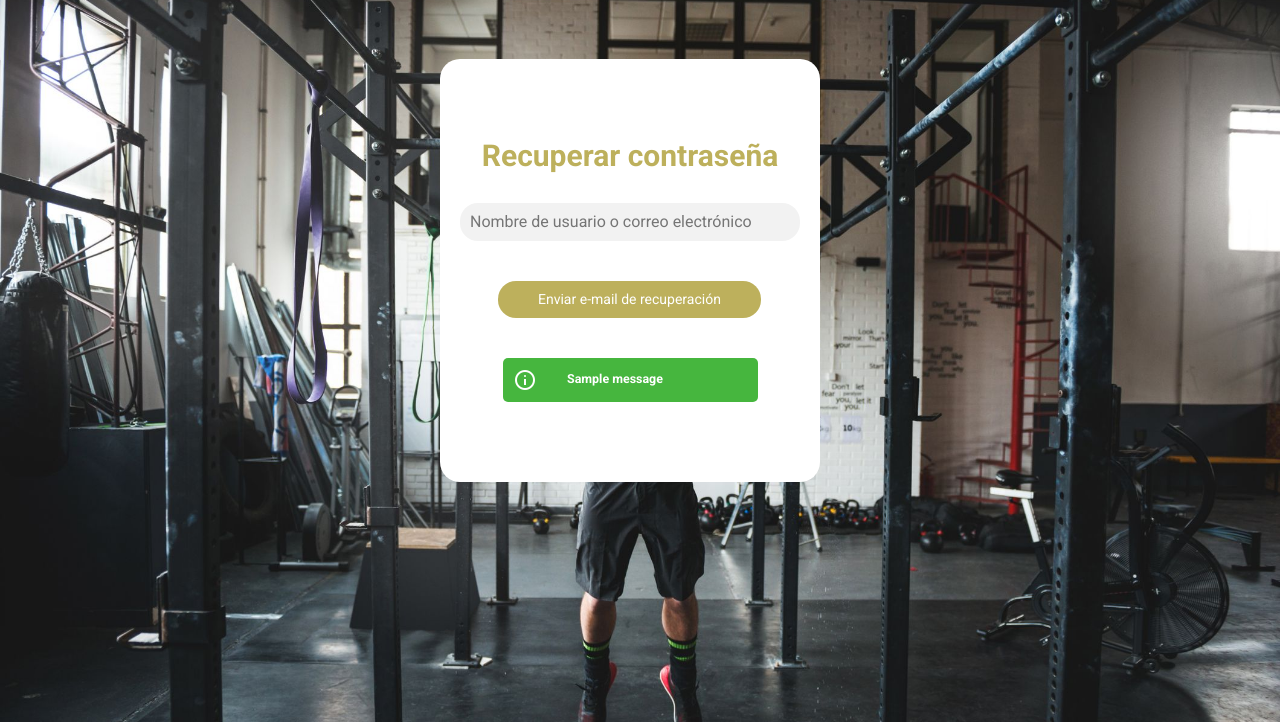
After one commit to JSAcevedos/calistopia-backend, a Django app: page /password_reset/ in a window 1280 px wide. The commit adds this page. Shown: the top 722 px of the page. Run offline with Django 4.2, Linux system fonts and the light colour scheme; tables that the repository leaves empty hold one stand-in row (values such as "Sample post"); one stand-in notice (Sample message) is shown.

Commit message:
Password recovery done and errors showing issues solved

```diff
--- a/login/static/assets/css/style.css
+++ b/login/static/assets/css/style.css
@@ -170,3 +170,118 @@
         position: relative;
     }
 }
+
+
+/*Formulario recuperar contraseña*/
+
+.contenedor__recover-user{
+    display: flex;
+    align-items: center;
+    width: 100%;
+    max-width: 380px;
+    position: relative;
+    top: 150px;
+    left: 200px;
+    transition: left 500ms cubic-bezier(0.175, 0.885, 0.320, 1.275);
+}
+
+.contenedor__recover-user form{
+    width: 100%;
+    padding: 80px 20px;
+    background: var(--blanco);
+    position: absolute;
+    border-radius: 20px;
+}
+
+.contenedor__recover-user form h2{
+    font-size: 30px;
+    text-align: center;
+
+    margin-bottom: 10px;
+    color: var(--primario);
+}
+
+.contenedor__recover-user form input{
+    width: 100%;
+    margin-top: 20px;
+    padding: 10px;
+    border: none;
+    border-radius: 18px;
+    background: var(--gris);
+    font-size: 16px;
+    outline: none;
+}
+
+.contenedor__recover-user form button{
+    padding: 10px 40px;
+    margin-top: 40px;
+    border: none;
+    border-radius: 18px;
+    font-size: 14px;
+    background: var(--primario);
+    color: var(--blanco);
+    cursor: pointer;
+    outline: none;
+}
+
+
+/**Mensajes de alerta**/
+
+.alerta {
+	--foreground-color: #222222;
+	--background-color: #eeeeee;
+
+	display: flex;
+	align-items: center;
+	padding: 10px;
+	box-sizing: border-box;
+	border-radius: 5px;
+	width: 75%;
+	background-color: var(--background-color);
+    margin-top: 40px;
+    margin-left: 43px;
+}
+
+.icono-alerta {
+	display: flex;
+	align-items: center;
+}
+
+.texto-alerta {
+	margin-left: 30px;
+	font-size: 15px;
+	font-weight: 500;
+	font-family: 'Lexend', sans-serif;
+}
+
+.icono-alerta .material-symbols-outlined,
+.texto-alerta {
+	color: var(--foreground-color);
+}
+
+.success {
+	--foreground-color: #ffffff;
+	--background-color: #46b63e;
+}
+
+.error {
+	--foreground-color: #ffffff;
+	--background-color: #e35d5f;
+}
+
+.texterror {
+    color: #e35d5f;
+}
+
+.textsuccess {
+    color: #46b63e;
+}
+
+.textinfo {
+    color: #c7ac00;
+}
+
+.forgot-link {
+    display: block;
+    padding-top: 25px;
+}
--- /dev/null
+++ b/login/templates/passReset.html
@@ -0,0 +1,5 @@
+{% autoescape off %}
+Hola {{ user }},
+Para restablecer tu contraseña ingresa al siguiente enlace,
+http://{{ domain }}{% url 'reset' uidb64=uid token=token %}
+{% endautoescape %}
--- /dev/null
+++ b/login/templates/recover_page.html
@@ -0,0 +1,67 @@
+{% load static %}
+
+<!DOCTYPE html>
+<html lang="en">
+<head>
+    <meta charset="UTF-8">
+    <meta name="viewport" content="width=device-width, initial-scale=1.0">
+    <title>Calistopía Login_Register </title>
+
+    <link rel="shortcut icon" type="image/x-icon" href="{% static '/assets/images/logo.jpeg' %}" />
+    <link rel="stylesheet" href="{% static '/assets/css/normalize.css' %}">
+    <link rel="stylesheet" href="{% static '/assets/css/style.css' %}">
+    <link rel="preconnect" href="https://fonts.googleapis.com">
+    <link rel="preconnect" href="https://fonts.gstatic.com" crossorigin>
+    <link href="https://fonts.googleapis.com/css2?family=Roboto:ital,wght@0,100;0,300;0,400;0,500;0,700;0,900;1,100;1,300;1,400;1,500;1,700;1,900&display=swap" rel="stylesheet">
+    <link rel="stylesheet" href="https://fonts.googleapis.com/css2?family=Material+Symbols+Outlined:opsz,wght,FILL,GRAD@20..48,100..700,0..1,-50..200" />
+
+</head>
+<body>
+
+    <main>
+        <div class="contenedor__todo">
+
+
+            <!--Formulario de recuperación de contraseña-->
+
+            <div class="contenedor__recover-user">
+                <style>
+                    .contenedor__recover-user form button{
+                        margin-left: 38px;
+                    }
+                </style>
+
+               <form action="/password_reset/" method="POST" class="formulario__recuperación">
+                    {% csrf_token %}
+                    <h2>Recuperar contraseña</h2>
+                    <input name="user" type="text" placeholder="Nombre de usuario o correo electrónico">
+                    <button>Enviar e-mail de recuperación</button>
+
+
+                    {% if messages %}
+                    {% for message in messages %}
+                    <div class="alerta {{ message.tags }}">
+                        <div class="icono-alerta">
+                            <span class="material-symbols-outlined">
+                                info
+                            </span>
+                        </div>
+                        <div class="texto-alerta">
+
+
+                            <h5>{{ message }}</h5>
+
+                        </div>
+                    </div>
+                    {% endfor %}
+                    {% endif %}
+
+
+                </form>
+        </div>
+    </main>
+
+    <script src="{% static '/assets/js/script.js' %}"></script>
+
+</body>
+</html>
--- a/login/tokens.py
+++ b/login/tokens.py
@@ -5,7 +5,7 @@
     def _make_hash_value(self, user, timestamp):
         return (
             six.text_type(user.pk) + six.text_type(timestamp) +
-            six.text_type(user.active)
+            six.text_type(user.active) + six.text_type(user.password)
         )
 
 account_activation_token = TokenGenerator()
--- a/login/urls.py
+++ b/login/urls.py
@@ -3,9 +3,9 @@
 
 urlpatterns = [
     path('', views.login, name="index"),
-    #path('login/', views.login, name='login'),
-    #path('logout/', views.logout, name='logout'),
     path('signup/', views.signup, name='signup'),
     path('main/', views.main, name='main'),
     path('activate/<uidb64>/<token>', views.activate, name='activate'),
+    path('password_reset/', views.password_reset, name='password_reset'),
+    path('reset/<uidb64>/<token>', views.reset, name='reset'),
 ]
--- a/login/views/__init__.py
+++ b/login/views/__init__.py
@@ -1,3 +1,4 @@
 from .login import *
 from .signup import *
 from .main import *
+from .password_reset import *
--- a/login/views/login.py
+++ b/login/views/login.py
@@ -20,7 +20,7 @@
                     messages.info(request, f"La cuenta no ha sido activa, porfavor usa el link enviado a tu correo para activarla.")
                     return redirect("index")
             else:
-                messages.info(request, f"La contraseña ingresada no es correcta para {userName}.")
+                messages.error(request, f"La contraseña ingresada no es correcta para {userName}.")
                 return redirect("index")
         elif User.objects.filter(email = userName).exists():
             password = User.objects.get(email=userName).password
@@ -31,10 +31,10 @@
                     messages.info(request, f"La cuenta no ha sido activa, porfavor usa el link enviado a tu correo para activarla.")
                     return redirect("index")
             else:
-                messages.info(request, f"La contraseña ingresada no es correcta para {userName}.")
+                messages.error(request, f"La contraseña ingresada no es correcta para {userName}.")
                 return redirect("index")
         else:
-            messages.info(request, "El nombre de usuario o correo electrónico no se encuentra registrado.")
+            messages.error(request, "El nombre de usuario o correo electrónico no se encuentra registrado.")
             return redirect("index")
     except MultiValueDictKeyError:
         userName = False
--- /dev/null
+++ b/login/views/password_reset.py
@@ -0,0 +1,92 @@
+from django.utils.http import urlsafe_base64_encode, urlsafe_base64_decode
+from django.contrib.sites.shortcuts import get_current_site
+from django.utils.encoding import force_bytes, force_str
+from django.contrib.auth.hashers import make_password
+from django.template.loader import render_to_string
+from ..tokens import account_activation_token
+from django.shortcuts import render, redirect
+from django.core.mail import EmailMessage
+from django.http import HttpResponse
+from django.contrib import messages
+from .signup import activateEmail
+from ..models import User
+
+# Create and send reset link to email if user exists
+
+
+def password_reset(request):
+    if request.method == "GET":
+        return render(request, "recover_page.html")
+    else:
+        try:
+            user = (
+                User.objects.get(email=request.POST["user"])
+                if User.objects.filter(email=request.POST["user"]).exists()
+                else User.objects.get(username=request.POST["user"])
+            )
+            sendEmail(request, user, user.email)
+            messages.success(request, "Fue enviado un email de recuperacion al correo registrado, revisa la bandeja de spam.")
+            return redirect("password_reset")
+        except:
+            messages.error(request, "El usuario no se encuentra registrado")
+            return redirect("password_reset")
+
+
+# If link is valid send reset form and check if form is valid for the user
+
+
+def reset(request, uidb64, token):
+    # try:
+    uid = force_str(urlsafe_base64_decode(uidb64))
+    user = User.objects.get(id=uid)
+
+    if user is not None and account_activation_token.check_token(user, token):
+        if request.method == "GET":
+            # new_token = account_activation_token.make_token(user)
+            return render(request, "new_passw.html", {"uid": urlsafe_base64_encode(force_bytes(user.pk)), "token": token})
+        else:
+            if request.POST["new_password"] == request.POST["new_password2"]:
+
+                user.password = request.POST["new_password"]
+
+                user.password = make_password(
+                    user.password, salt=None, hasher="default"
+                )
+                user.save()
+                messages.success(
+                    request,
+                    "La contraseña ha sido actualizada con exito, ya puedes ingresar a tu cuenta",
+                )
+
+                return redirect("index")
+            else:
+                messages.error(
+                    request,
+                    "Las contraseñas no coinciden",
+                )
+                return render(request, "new_passw.html", {"uid": urlsafe_base64_encode(force_bytes(user.pk)), "token": token})
+    else:
+        messages.error(
+            request, "Link Invalido, solicita restablecer tu contraseña nuevamente"
+        )
+        return redirect("password_reset")
+
+
+# except:
+#     pass
+
+
+def sendEmail(request, user, to_email):
+    mail_subject = "Restablece tu contraseña de Calistopia"
+    message = render_to_string(
+        "passReset.html",
+        {
+            "user": user.username,
+            "domain": get_current_site(request).domain,
+            "uid": urlsafe_base64_encode(force_bytes(user.pk)),
+            "token": account_activation_token.make_token(user),
+            "protocol": "https" if request.is_secure() else "http",
+        },
+    )
+    email = EmailMessage(mail_subject, message, to=[to_email])
+    email.send()
```
Also changed, not shown: login/templates/index.html (+7 -6 lines), login/templates/new_passw.html (added, +76 -0 lines), login/views/signup.py (+13 -13 lines).
